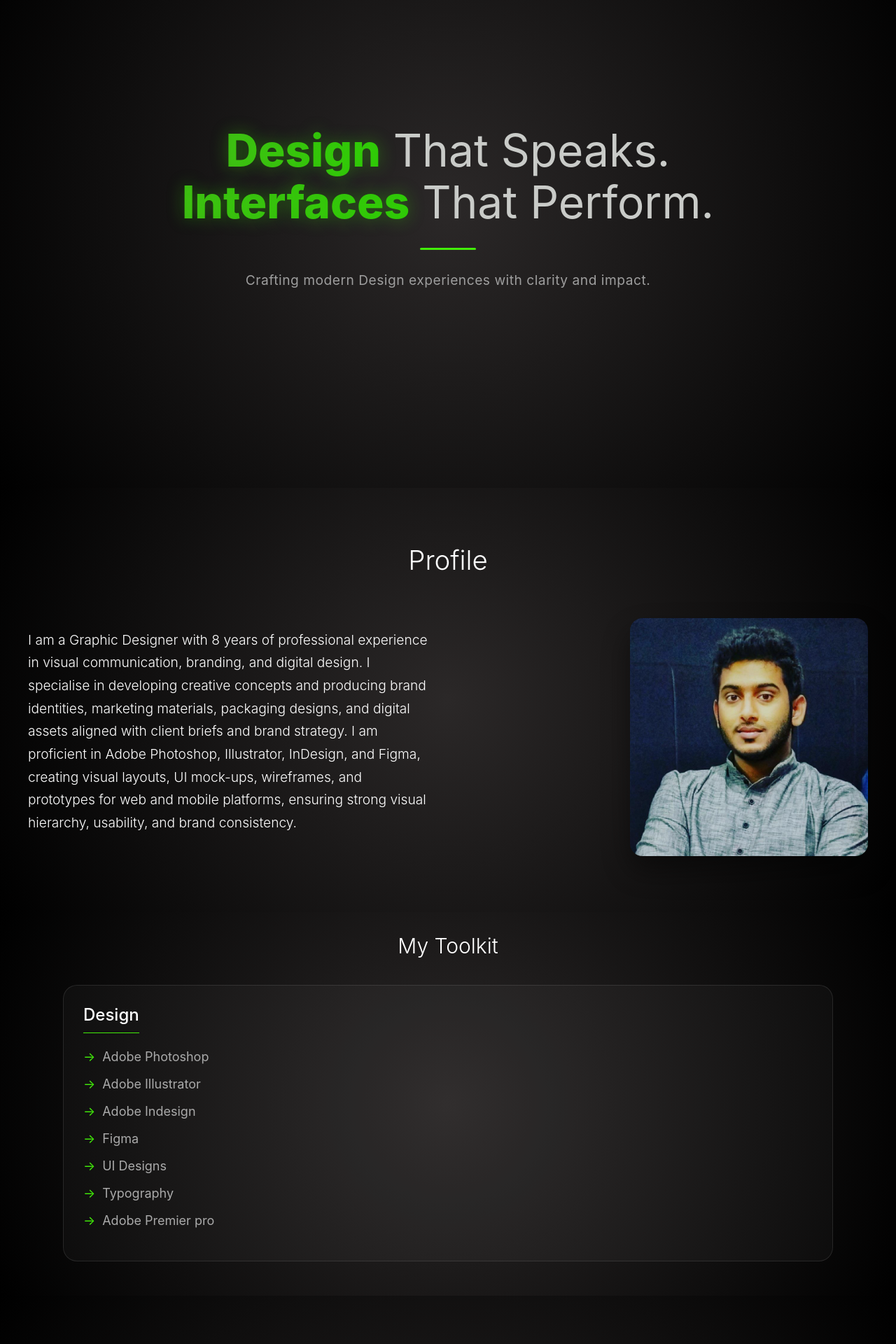
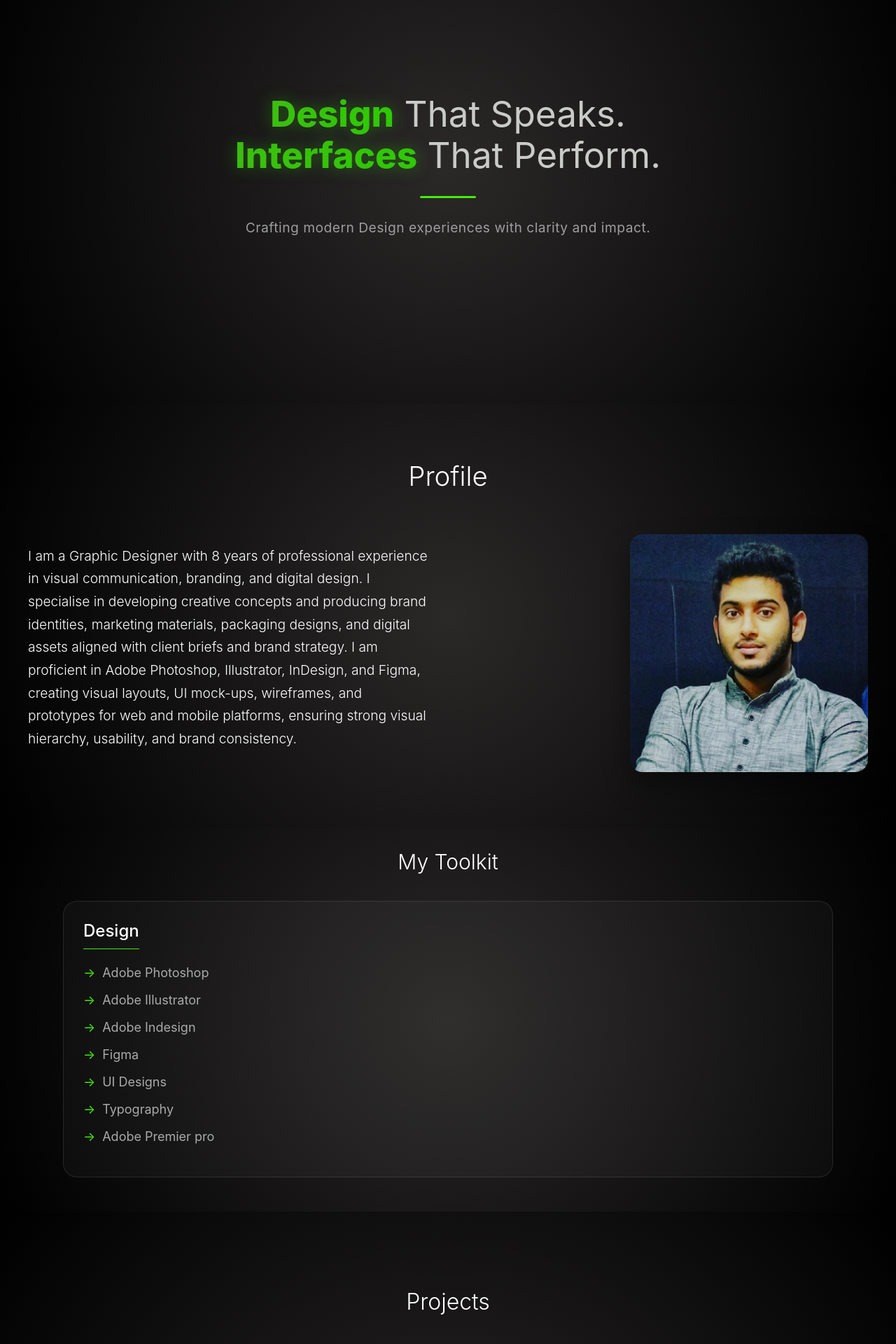
Before and after one commit to Stephenjone/MyPortfolio, a React (Create React App) app: page / in a window 1280 px wide. Shown: the part 200-2120 px from the top of the page at 70% size. Built offline with nearby package versions, Linux system fonts and the light colour scheme; a web font is replaced by a local one.

Commit message:
update frontend

```diff
--- a/src/Components/Banner.css
+++ b/src/Components/Banner.css
@@ -1,7 +1,7 @@
 /* ================= BANNER BASE ================= */
 
 .banner {
-    min-height: 100vh;
+    min-height: 85vh;
     padding: 4rem 2rem;
     background: radial-gradient(circle at center, #2b2828, #000000);
     display: flex;
@@ -18,7 +18,7 @@
 /* ================= TITLE ================= */
 
 .banner-title {
-    font-size: clamp(3rem, 5vw, 5.5rem);
+    font-size: clamp(1.8rem, 4vw, 4rem);
     font-weight: 800;
     line-height: 1.15;
     animation: fadeUp 1s ease forwards;
@@ -75,17 +75,8 @@
 /* ================================================= */
 
 @media (min-width: 1600px) {
-
-    .banner {
-        padding: 7rem 2rem;
-    }
-
     .banner-title {
-        font-size: 6.5rem;
-    }
-
-    .banner-subtitle {
-        font-size: 1.3rem;
+        font-size: 4.5rem;
     }
 }
 
@@ -96,13 +87,8 @@
 /* ================================================= */
 
 @media (min-width: 1400px) and (max-width: 1599px) {
-
-    .banner {
-        padding: 6rem 2rem;
-    }
-
     .banner-title {
-        font-size: 6rem;
+        font-size: 4.2rem;
     }
 }
 
--- a/src/Components/Profile.css
+++ b/src/Components/Profile.css
@@ -47,8 +47,8 @@
 }
 
 .profile-img {
-    width: 380px;
-    max-width: 100%;
+    width: 300px;
+    max-width: 60%;
     height: auto;
     border-radius: 18px;
     object-fit: cover;
--- a/src/Components/Projects.css
+++ b/src/Components/Projects.css
@@ -16,7 +16,7 @@
   gap: 20px;
 }
 
-.h2 {
+.projects-title {
   color: #fff;
   padding: 30px;
   text-align: center;
--- a/src/Components/Projects.js
+++ b/src/Components/Projects.js
@@ -14,7 +14,7 @@ function Projects() {
 
   return (
     <div id="projects">
-      <h2>Projects</h2>
+      <h2 className="projects-title">Projects</h2>
       <div className="projects-section">
         {projectList.map((project, index) => (
           <div
```
